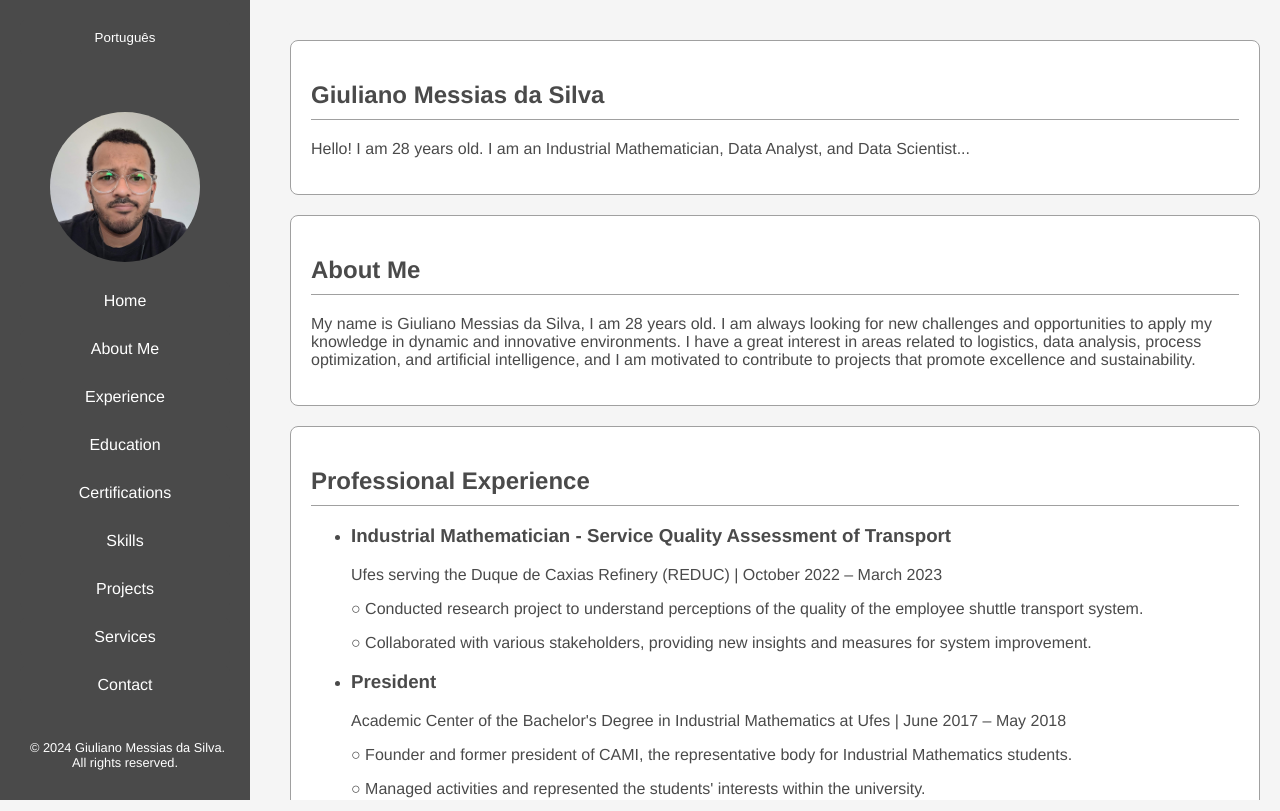
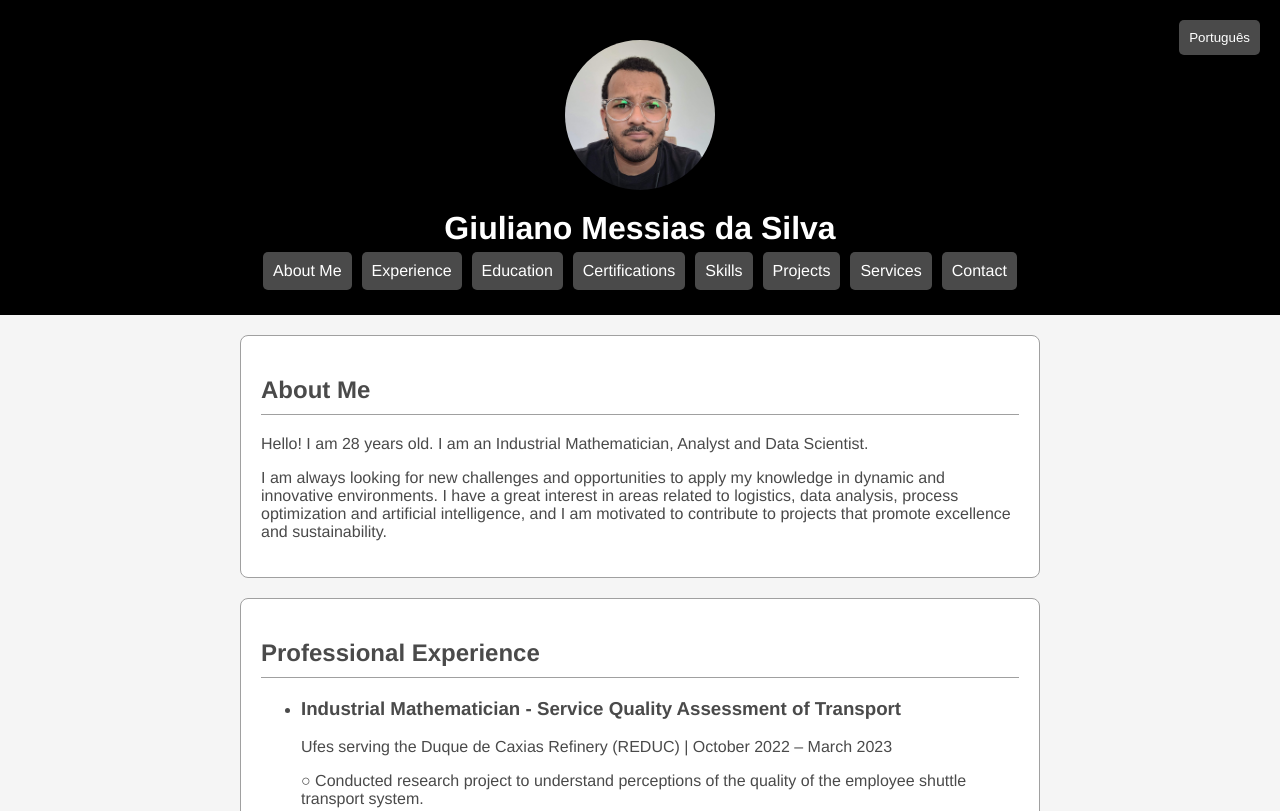
Before and after one commit to GIUL14N0/giuliano-site, a website: page index_en.html in a window 1280 px wide. Shown: the top 811 px of the page. Drawn offline with Linux system fonts and the light colour scheme.

Commit message:
alterando de sidebar pra barra horizontal

```diff
--- a/index_en.html
+++ b/index_en.html
@@ -4,16 +4,14 @@
     <meta charset="UTF-8">
     <meta name="viewport" content="width=device-width, initial-scale=1.0">
     <title>Giuliano Messias da Silva - Portfolio</title>
-    <link rel="stylesheet" href="s2_sidebar.css">
+    <link rel="stylesheet" href="s2.css">
 </head>
 <body>
+    <header>
+        <img src="me.jpg" alt="Photo of Giuliano Messias da Silva" class="profile-pic">
+        <h1>Giuliano Messias da Silva</h1>
         <nav>
-        <button class="language-toggle" onclick="location.href='index.html'">Português</button>
-        <div class="sidebar-content">
-            <img src="me.jpg" alt="Photo of Giuliano Messias da Silva" class="profile-pic">
-
             <ul>
-                <li><a href="#home">Home</a></li>
                 <li><a href="#about">About Me</a></li>
                 <li><a href="#experience">Experience</a></li>
                 <li><a href="#education">Education</a></li>
@@ -23,21 +21,14 @@
                 <li><a href="#services">Services</a></li>
                 <li><a href="#contact">Contact</a></li>
             </ul>
-        </div>
-        <footer>
-            <p>&copy; 2024 Giuliano Messias da Silva.<br>All rights reserved.</p>
-        </footer>
         </nav>
-
-    <div class="content">
-        <section id="home">
-            <h2>Giuliano Messias da Silva</h2>
-            <p>Hello! I am 28 years old. I am an Industrial Mathematician, Data Analyst, and Data Scientist...</p>
-        </section>
+        <button class="language-toggle" onclick="location.href='index.html'">Português</button>
+    </header>
 
     <section id="about">
         <h2>About Me</h2>
-            <p>My name is Giuliano Messias da Silva, I am 28 years old. I am always looking for new challenges and opportunities to apply my knowledge in dynamic and innovative environments. I have a great interest in areas related to logistics, data analysis, process optimization, and artificial intelligence, and I am motivated to contribute to projects that promote excellence and sustainability.</p>
+        <p>Hello! I am 28 years old. I am an Industrial Mathematician, Analyst and Data Scientist.</p>
+        <p> I am always looking for new challenges and opportunities to apply my knowledge in dynamic and innovative environments. I have a great interest in areas related to logistics, data analysis, process optimization and artificial intelligence, and I am motivated to contribute to projects that promote excellence and sustainability.</p>
     </section>
 
     <section id="experience">
@@ -74,7 +65,6 @@
         </ul>
     </section>
 
-
     <section id="education">
         <h2>Education</h2>
         <ul>
@@ -96,7 +86,6 @@
             </li>
         </ul>
     </section>
-
 
     <section id="certifications">
         <h2>Certifications</h2>
@@ -148,7 +137,6 @@
             </ul>
         </section>
 
-
     <section id="services">
         <h2>Services</h2>
         <ul>
@@ -172,6 +160,9 @@
         <p>Email: <a href="mailto:giulianomessias@gmail.com">giulianomessias@gmail.com</a></p>
         <p>LinkedIn: <a href="https://www.linkedin.com/in/giulianomessiasdasilva">Giuliano Messias da Silva</a></p>
     </section>
-    </div>
+
+    <footer>
+        <p>&copy; 2024 Giuliano Messias da Silva. All rights reserved.</p>
+    </footer>
 </body>
 </html>
--- /dev/null
+++ b/s2.css
@@ -0,0 +1,130 @@
+/* Adicionando box-sizing global */
+*,
+*::before,
+*::after {
+    box-sizing: border-box;
+}
+
+body {
+    font-family: 'Helvetica', 'Arial', sans-serif;
+    color: #4A4A4A;
+    background-color: #F5F5F5;
+    margin: 0;
+    padding: 0;
+    overflow-x: hidden; /* Prevenir scroll horizontal */
+}
+
+header {
+    background-color: #000000;
+    color: #FFFFFF;
+    padding: 20px;
+    text-align: center;
+    position: relative;
+    max-width: 100vw; /* Assegurar que header não ultrapasse a viewport */
+    overflow: hidden; /* Prevenir overflow horizontal */
+}
+
+header h1 {
+    margin: 0;
+}
+
+nav ul {
+    display: flex;
+    flex-wrap: wrap;
+    justify-content: center;
+    list-style: none;
+    padding: 0;
+    margin: 0;
+    max-width: 100vw; /* Assegurar que nav não ultrapasse a viewport */
+}
+
+nav ul li {
+    margin: 5px;
+}
+
+nav ul li a {
+    color: #FFFFFF;
+    text-decoration: none;
+    padding: 10px;
+    background-color: #4A4A4A;
+    border-radius: 5px;
+    display: block;
+    text-align: center;
+}
+
+nav ul li a:hover {
+    background-color: #000000;
+}
+
+.language-toggle {
+    position: absolute;
+    top: 20px;
+    right: 20px;
+    padding: 10px;
+    background-color: #4A4A4A;
+    color: #FFFFFF;
+    border: none;
+    border-radius: 5px;
+    cursor: pointer;
+}
+
+.language-toggle:hover {
+    background-color: #000000;
+}
+
+.profile-pic {
+    display: block;
+    margin: 20px auto;
+    max-width: 150px;
+    border-radius: 50%;
+}
+
+section {
+    padding: 20px;
+    margin: 20px auto;
+    max-width: 800px;
+    background-color: #FFFFFF;
+    border: 1px solid #A0A0A0;
+    border-radius: 8px;
+}
+
+section h2 {
+    border-bottom: 1px solid #A0A0A0;
+    padding-bottom: 10px;
+}
+
+footer {
+    background-color: #4A4A4A; /*#000000;*/
+    color: #FFFFFF;
+    text-align: center;
+    padding: 10px;
+    position: relative;
+    width: 100%;
+    bottom: 0;
+    max-width: 100vw; /* Assegurar que footer não ultrapasse a viewport */
+}
+
+#contact a,
+#contato a {
+    color: #4A4A4A;
+    text-decoration: none;
+}
+
+#contact a:hover,
+#contato a:hover {
+    text-decoration: underline;
+}
+
+@media (max-width: 400px) {
+    nav ul {
+        flex-direction: column;
+    }
+
+    nav ul li {
+        width: 100%;
+    }
+
+    nav ul li a {
+        width: 100%;
+    }
+}
```
Also changed, not shown: index.html (+11 -21 lines). Lines whose indentation alone changed are shown as unchanged.
